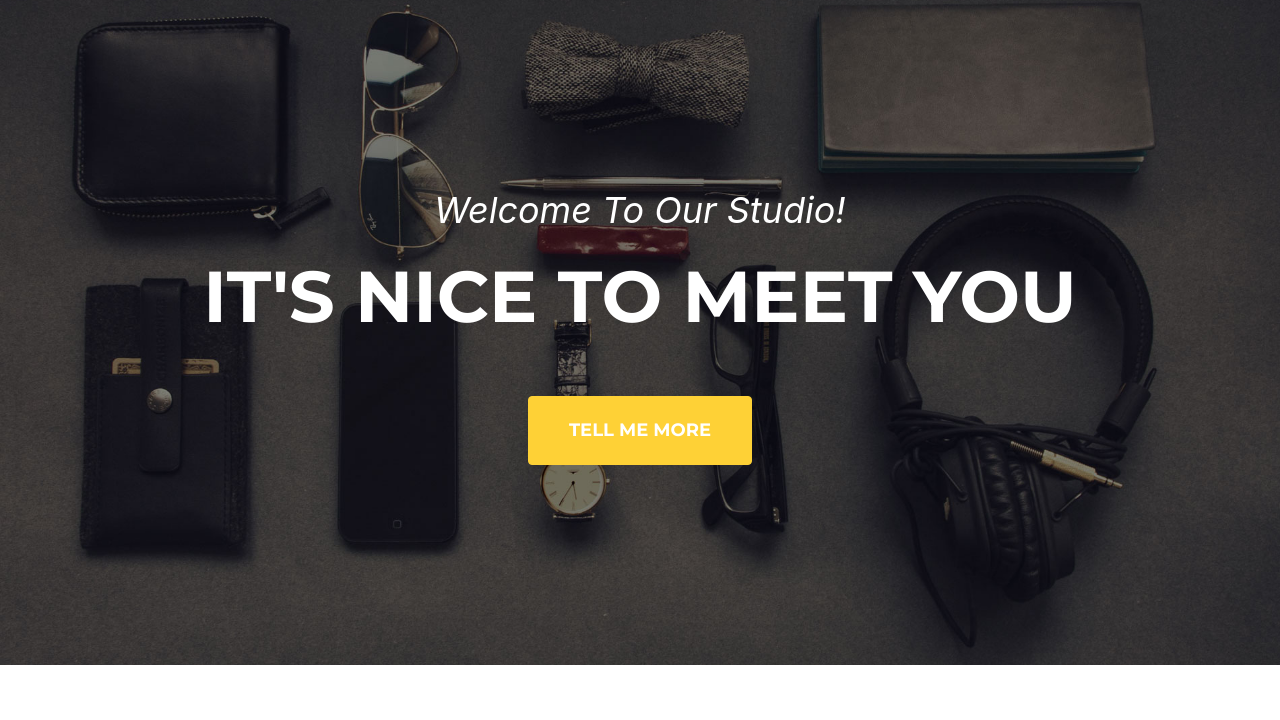
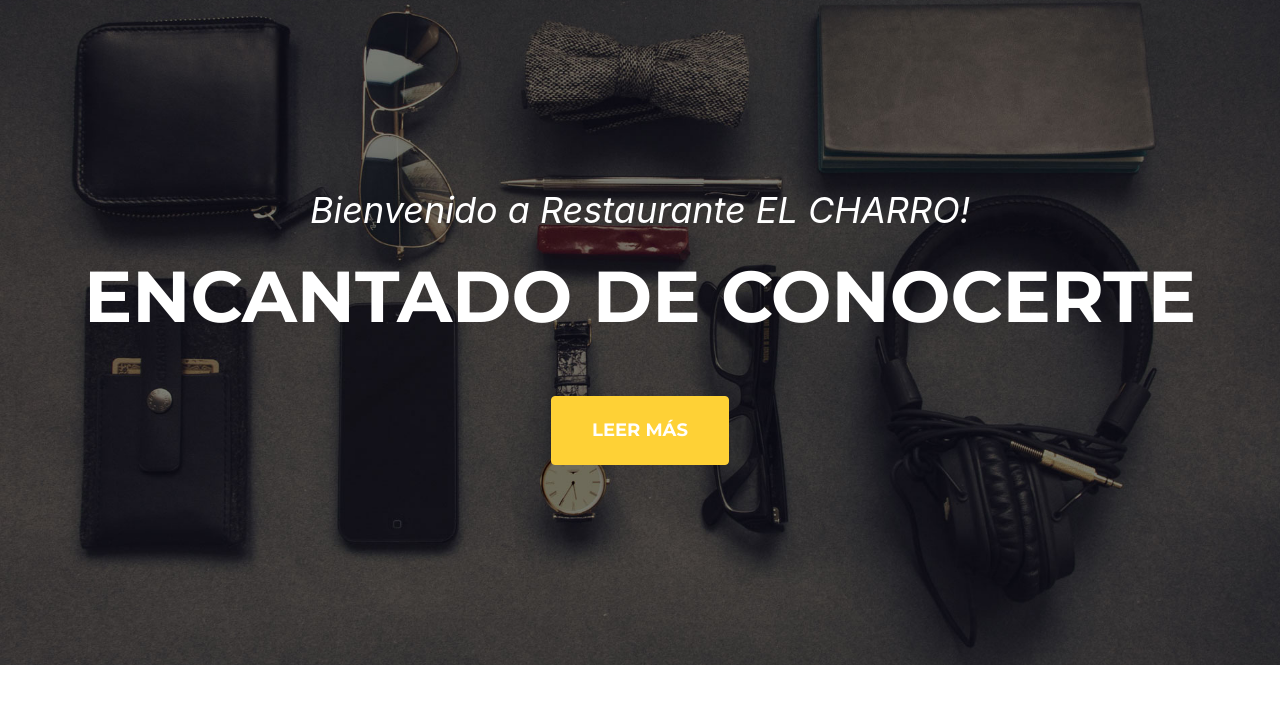
Before and after one commit to mandrescharro/andrecharro.github.io, a plain HTML site: page index.html in a window 1280 px wide. Shown: the part 80-800 px from the top of the page. Drawn offline with nearby package versions, Linux system fonts and the light colour scheme; a web font is replaced by a local one.

Commit message:
Update index.html

```diff
--- a/index.html
+++ b/index.html
@@ -39,9 +39,9 @@
         <!-- Masthead-->
         <header class="masthead">
             <div class="container">
-                <div class="masthead-subheading">Welcome To Our Studio!</div>
-                <div class="masthead-heading text-uppercase">It's Nice To Meet You</div>
-                <a class="btn btn-primary btn-xl text-uppercase js-scroll-trigger" href="#services">Tell Me More</a>
+                <div class="masthead-subheading">Bienvenido a Restaurante EL CHARRO!</div>
+                <div class="masthead-heading text-uppercase">Encantado de conocerte</div>
+                <a class="btn btn-primary btn-xl text-uppercase js-scroll-trigger" href="#services">Leer Más</a>
             </div>
         </header>
         <!-- Services-->
```
